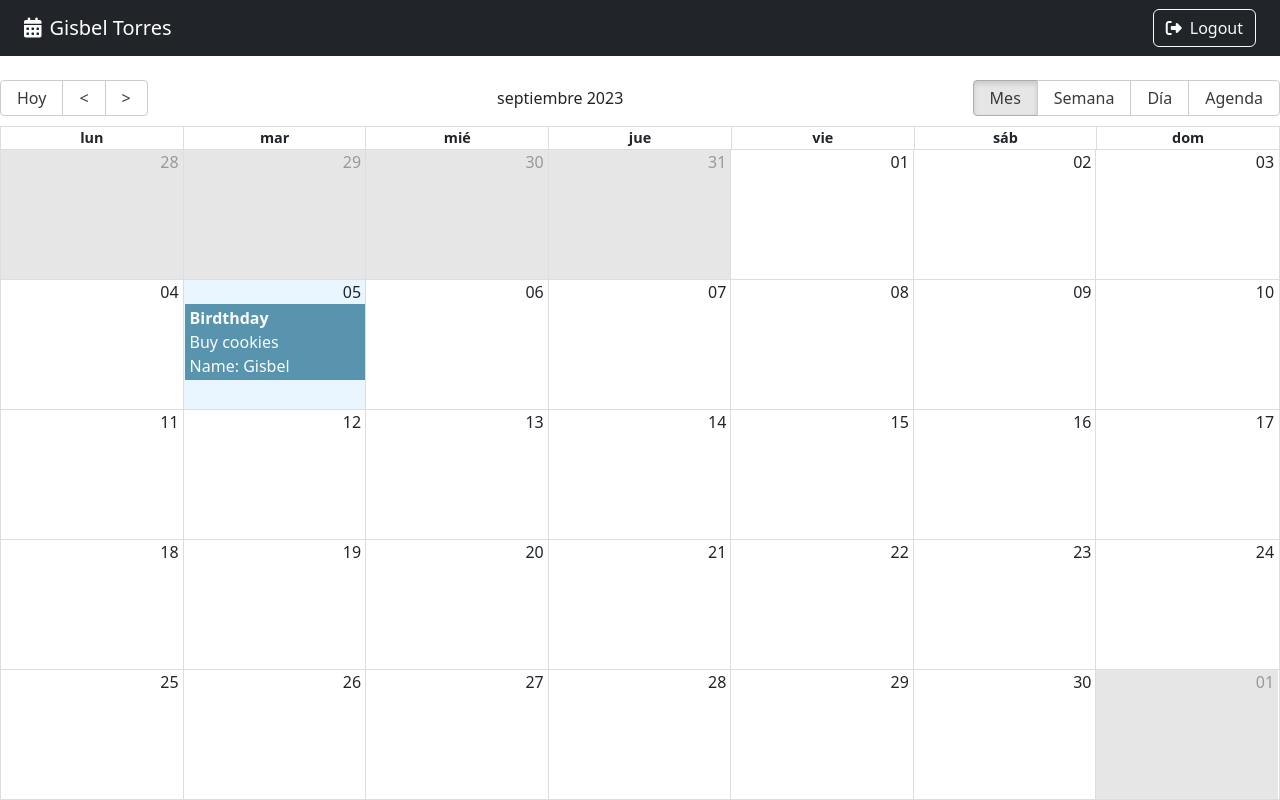
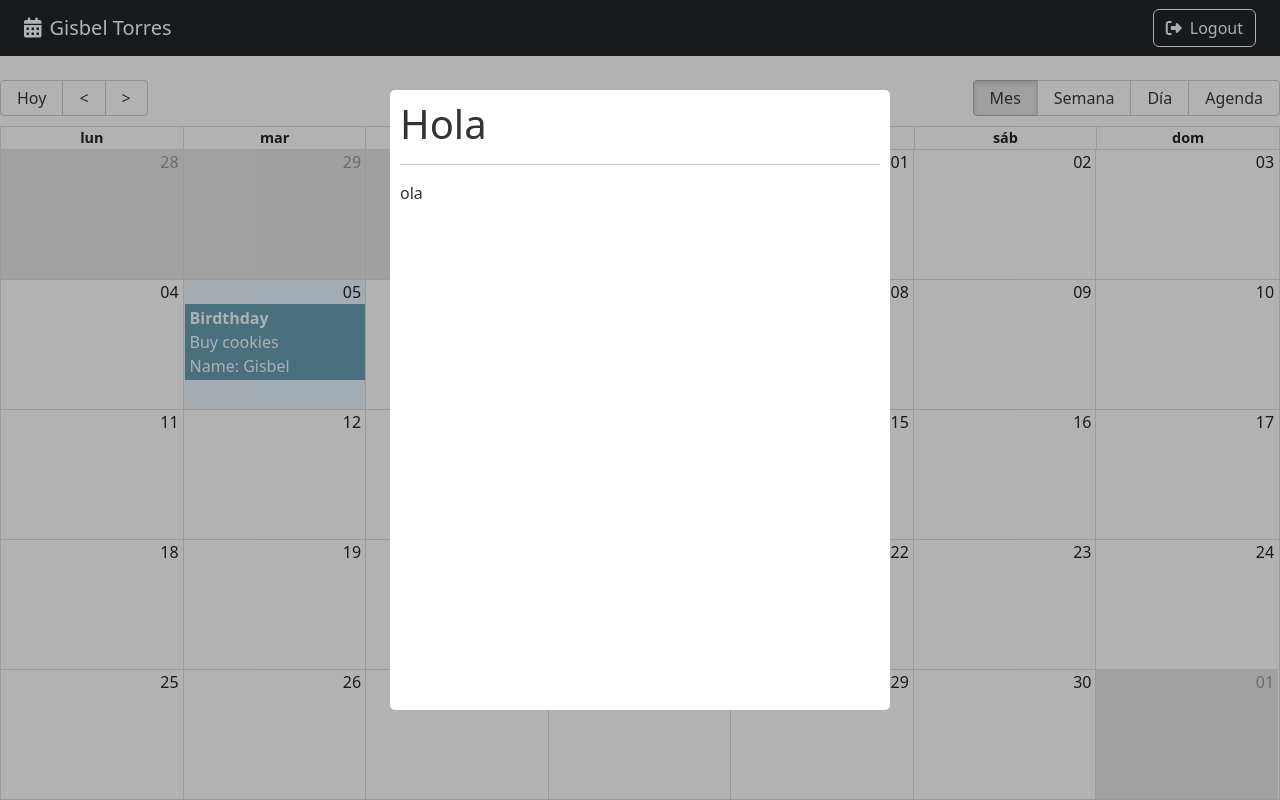
Before and after one commit to gisbelt/react-app, a React (Vite) app in the folder 10-calendar-app-vite/: page / in a window 1280 px wide. Built offline with nearby package versions, Linux system fonts and the light colour scheme.

Commit message:
Creating modal - react-modal

```diff
--- a/10-calendar-app-vite/package.json
+++ b/10-calendar-app-vite/package.json
@@ -14,6 +14,7 @@
     "react": "^18.2.0",
     "react-big-calendar": "^1.8.2",
     "react-dom": "^18.2.0",
+    "react-modal": "^3.16.1",
     "react-router-dom": "6"
   },
   "devDependencies": {
--- /dev/null
+++ b/10-calendar-app-vite/src/calendar/components/CalendarModal.jsx
@@ -0,0 +1,37 @@
+import { useState } from 'react';
+import Modal from 'react-modal';
+
+const customStyles = {
+	content: {
+	  top: '50%',
+	  left: '50%',
+	  right: 'auto',
+	  bottom: 'auto',
+	  marginRight: '-50%',
+	  transform: 'translate(-50%, -50%)',
+	},
+};
+
+Modal.setAppElement('#root');
+
+export const CalendarModal = () => {
+	const [isOpen, setIsOpen] = useState(true)
+	const onCloseModal = () => {
+		setIsOpen(false)
+	}
+
+	return (
+		<Modal
+			isOpen={ isOpen }
+			onRequestClose={ onCloseModal }
+			style={ customStyles}
+			className='modal'
+			overlayClassName="bg-modal"
+			closeTimeoutMS={ 200 }
+		>
+			<h1>Hola</h1>
+			<hr />
+			<p>ola</p>
+		</Modal>
+	)
+}
--- a/10-calendar-app-vite/src/calendar/index.js
+++ b/10-calendar-app-vite/src/calendar/index.js
@@ -1,3 +1,4 @@
 export * from './pages/CalendarPage'
 export * from './components/Navbar'
 export * from './components/CalendarEventBox'
+export * from './components/CalendarModal'
--- a/10-calendar-app-vite/src/calendar/pages/CalendarPage.jsx
+++ b/10-calendar-app-vite/src/calendar/pages/CalendarPage.jsx
@@ -1,9 +1,9 @@
+import { useState } from 'react'
 import { Calendar } from 'react-big-calendar'
 import { localizer, getMessagesES } from '../../helpers'
 import { addHours } from 'date-fns'
-import { CalendarEventBox, Navbar } from '../'
+import { CalendarEventBox, CalendarModal, Navbar } from '../'
 import 'react-big-calendar/lib/css/react-big-calendar.css'
-import { useState } from 'react'
 
 const events = [{
 	title: 'Birdthday',
@@ -24,7 +24,7 @@
 		const style = {
 			backgroundColor: '#347C99',
 			borderRadius: '0px',
-			opacity: 0.8,
+			opacity: 0.7,
 			color: 'white',
 		}
 
@@ -64,6 +64,8 @@
 				onSelectEvent={onSelected}
 				onView={onViewChanged}
 			/>
+
+			<CalendarModal />
 		</>
 	)
 }
--- a/10-calendar-app-vite/src/styles.css
+++ b/10-calendar-app-vite/src/styles.css
@@ -1,67 +1,40 @@
-:root {
-  font-family: Inter, system-ui, Avenir, Helvetica, Arial, sans-serif;
-  line-height: 1.5;
-  font-weight: 400;
-
-  color-scheme: light dark;
-  color: rgba(255, 255, 255, 0.87);
-  background-color: #242424;
-
-  font-synthesis: none;
-  text-rendering: optimizeLegibility;
-  -webkit-font-smoothing: antialiased;
-  -moz-osx-font-smoothing: grayscale;
-  -webkit-text-size-adjust: 100%;
+/* Modal */
+.ReactModalPortal > div{
+  opacity: 0;
 }
 
-a {
-  font-weight: 500;
-  color: #646cff;
-  text-decoration: inherit;
-}
-a:hover {
-  color: #535bf2;
+.ReactModalPortal .ReactModal__Overlay {
+  align-items: center;
+  display: flex;
+  justify-content: center;
+  transition: opacity .2s ease-in-out;
+  z-index: 999;
 }
 
-body {
-  margin: 0;
-  min-width: 320px;
-  min-height: 100vh;
+.bg-modal {
+  background-color: rgba(0, 0, 0, 0.3);
+  bottom: 0;
+  left: 0;
+  right: 0;
+  top: 0;
+  position: fixed;
 }
 
-h1 {
-  font-size: 3.2em;
-  line-height: 1.1;
+.ReactModalPortal .ReactModal__Overlay--after-open {
+  opacity: 1;
 }
 
-button {
-  border-radius: 8px;
-  border: 1px solid transparent;
-  padding: 0.6em 1.2em;
-  font-size: 1em;
-  font-weight: 500;
-  font-family: inherit;
-  background-color: #1a1a1a;
-  cursor: pointer;
-  transition: border-color 0.25s;
-}
-button:hover {
-  border-color: #646cff;
-}
-button:focus,
-button:focus-visible {
-  outline: 4px auto -webkit-focus-ring-color;
+.ReactModalPortal .ReactModal__Overlay--before-close {
+  opacity: 0;
 }
 
-@media (prefers-color-scheme: light) {
-  :root {
-    color: #213547;
-    background-color: #ffffff;
-  }
-  a:hover {
-    color: #747bff;
-  }
-  button {
-    background-color: #f9f9f9;
-  }
+.modal {
+  background: white;
+  border-radius: 5px;
+  color: rgb(51, 51, 51);
+  display: inline;
+  max-height: 620px;
+  max-width: 500px;
+  outline: none;
+  padding: 10px;
 }
```
Also changed, not shown: 1 other file (tests, documents, lock files or other folders).
